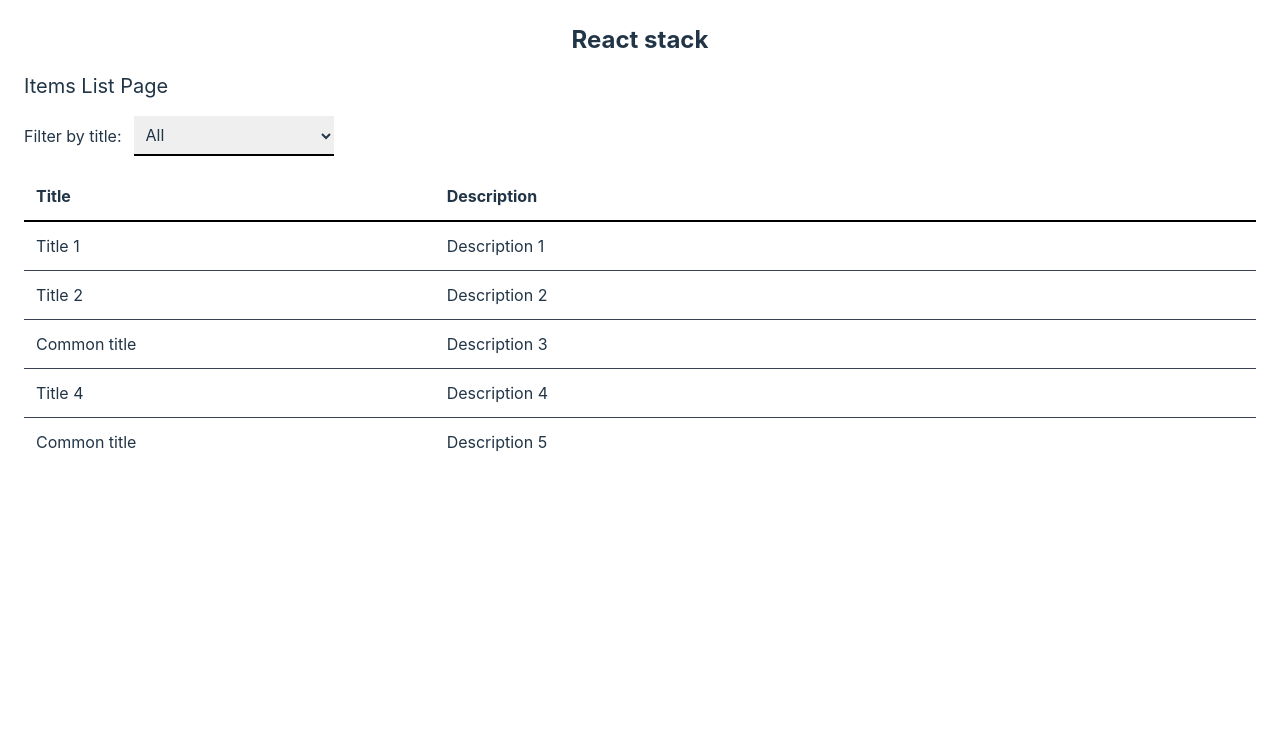
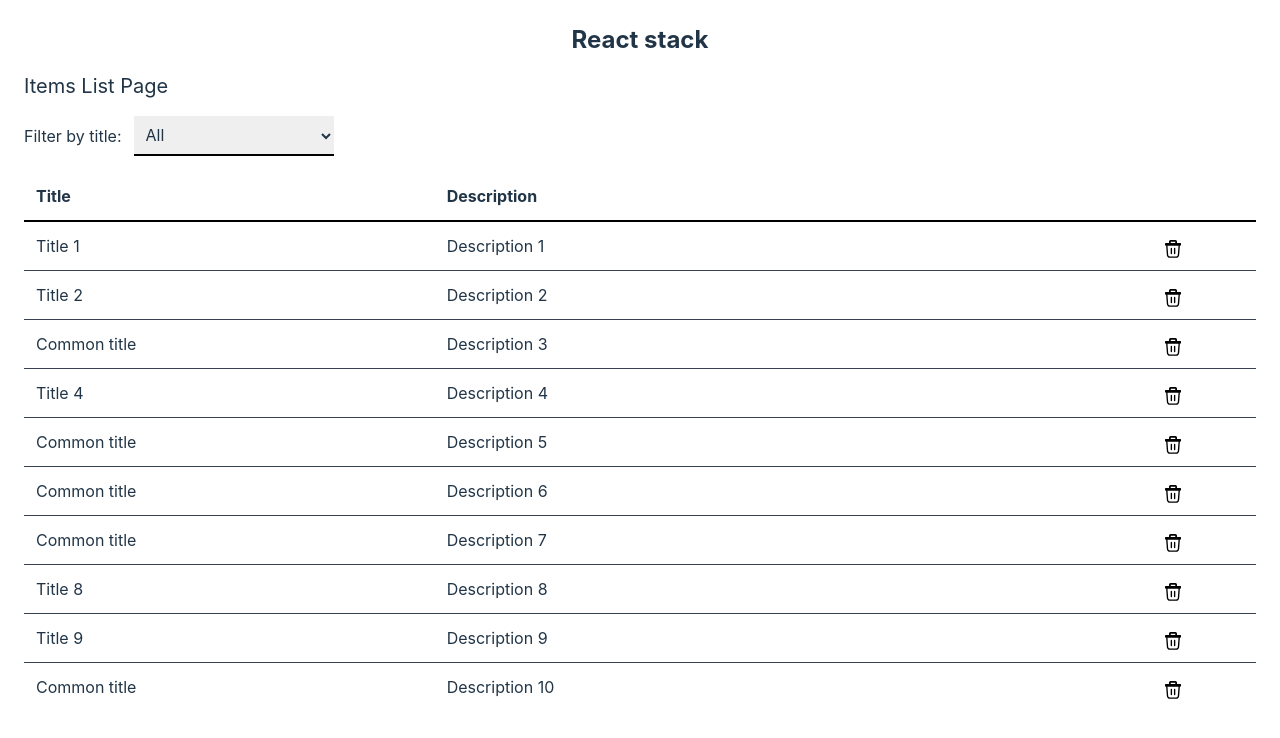
Before and after one commit to eugene-korobka/test-vite-react-stack, a React (Vite) app: page / in a window 1280 px wide. Shown: the top 738 px of the page. Built offline with nearby package versions, Linux system fonts and the light colour scheme; data requests are answered from the project's data file.

Commit message:
added remove item functionality

```diff
--- a/src/components/ItemsList.tsx
+++ b/src/components/ItemsList.tsx
@@ -1,10 +1,15 @@
+import { RemoveItemButtonWidget } from 'pages/ItemsList/RemoveItemButtonWidget/RemoveItemButtonWidget';
+
 import { ItemType } from "store/types";
 
 const ItemsListItem = ({ item }: { item: ItemType }) => {
   return (
     <li className="flex border-b border-solid border-gray-700 last:border-none">
-      <div className="basis-1/3 p-3">{item.title}</div>
-      <div className="basis-2/3 p-3">{item.description}</div>
+      <div className="basis-4/12 p-3">{item.title}</div>
+      <div className="basis-7/12 p-3">{item.description}</div>
+      <div className="basis-1/12 p-3">
+        <RemoveItemButtonWidget id={item.id} />
+      </div>
     </li>
   );
 };
@@ -39,8 +44,9 @@ export function ItemsList(props: ItemListProps) {
   return (
     <ul className="w-full">
       <li className="flex border-b-2 border-solid border-black">
-        <div className="basis-1/3 p-3 font-bold">Title</div>
-        <div className="basis-2/3 p-3 font-bold">Description</div>
+        <div className="basis-4/12 p-3 font-bold">Title</div>
+        <div className="basis-7/12 p-3 font-bold">Description</div>
+        <div className="basis-1/12 p-3 font-bold">&nbsp;</div>
       </li>
       {isLoading && (
         <li className="flex">
--- /dev/null
+++ b/src/pages/ItemsList/RemoveItemButtonWidget/RemoveItemButtonWidget.tsx
@@ -0,0 +1,36 @@
+import { ReactComponent as TrashIcon } from 'src/assets/trash-icon.svg';
+
+import { useRemoveItemMutation } from 'pages/ItemsList/RemoveItemButtonWidget/store/items.remove.api';
+
+import { ItemType } from 'store/types';
+
+interface RemoveItemButtonProps {
+  id: ItemType['id'];
+}
+
+const useRemoveItemButtonWidgetState = (props: RemoveItemButtonProps) => {
+  const { id } = props;
+
+  const [removeItemFn, { isLoading }] = useRemoveItemMutation();
+
+  const isDisabled = !id || isLoading;
+
+  const onClick = () => {
+    removeItemFn({ id });
+  };
+
+  return {
+    isDisabled,
+    onClick,
+  };
+};
+
+export const RemoveItemButtonWidget = (props: RemoveItemButtonProps) => {
+  const { isDisabled, onClick } = useRemoveItemButtonWidgetState(props);
+
+  return (
+    <button className='h-4 w-4 align-text-bottom' title="Remove item" disabled={isDisabled} onClick={onClick}>
+      <TrashIcon />
+    </button>
+  );
+};
--- /dev/null
+++ b/src/pages/ItemsList/RemoveItemButtonWidget/store/items.remove.api.ts
@@ -0,0 +1,23 @@
+import { ITEMS_TAG_TYPE } from 'pages/ItemsList/FilteredItemsListWidget/store/items.api';
+import { ItemType } from 'pages/ItemsList/FilteredItemsListWidget/store/types';
+
+import { baseApi } from 'store/baseApi';
+
+export const itemRemoveApi = baseApi
+  .enhanceEndpoints({
+    addTagTypes: [ITEMS_TAG_TYPE],
+  })
+  .injectEndpoints({
+    endpoints: (build) => ({
+      removeItem: build.mutation<void, { id: ItemType['id'] }>({
+        query: ({ id }) => ({
+          url: `/items/${id}`,
+          method: 'DELETE',
+        }),
+        invalidatesTags: (_, __, { id }) => [{ type: ITEMS_TAG_TYPE, id }],
+      }),
+    }),
+  });
+
+
+export const { useRemoveItemMutation } = itemRemoveApi;
--- a/src/server/db.json
+++ b/src/server/db.json
@@ -24,6 +24,31 @@
       "id": 5,
       "title": "Common title",
       "description": "Description 5"
+    },
+    {
+      "id": 6,
+      "title": "Common title",
+      "description": "Description 6"
+    },
+    {
+      "id": 7,
+      "title": "Common title",
+      "description": "Description 7"
+    },
+    {
+      "id": 8,
+      "title": "Title 8",
+      "description": "Description 8"
+    },
+    {
+      "id": 9,
+      "title": "Title 9",
+      "description": "Description 9"
+    },
+    {
+      "id": 10,
+      "title": "Common title",
+      "description": "Description 10"
     }
   ]
 }
```
Also changed, not shown: src/assets/trash-icon.svg (added).
